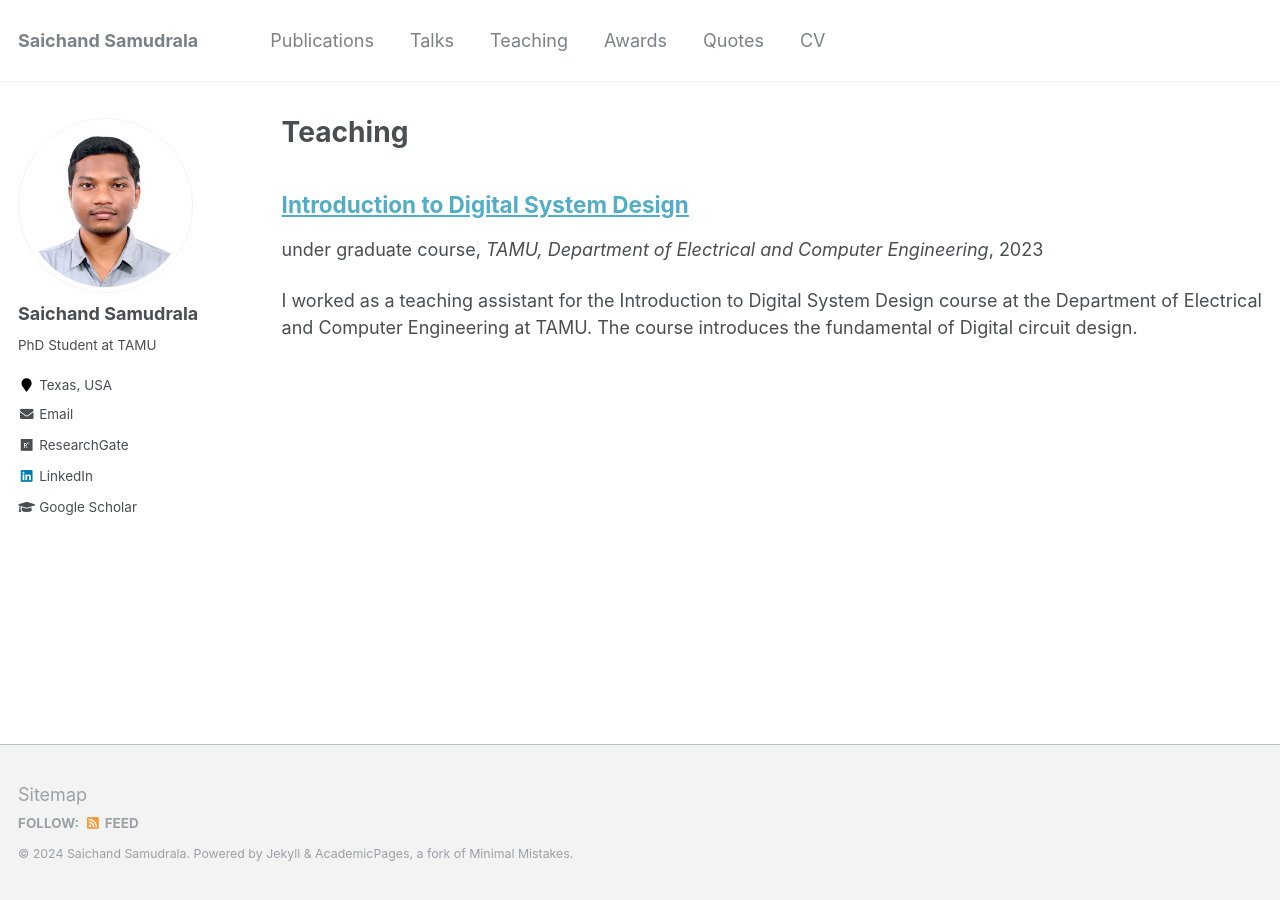
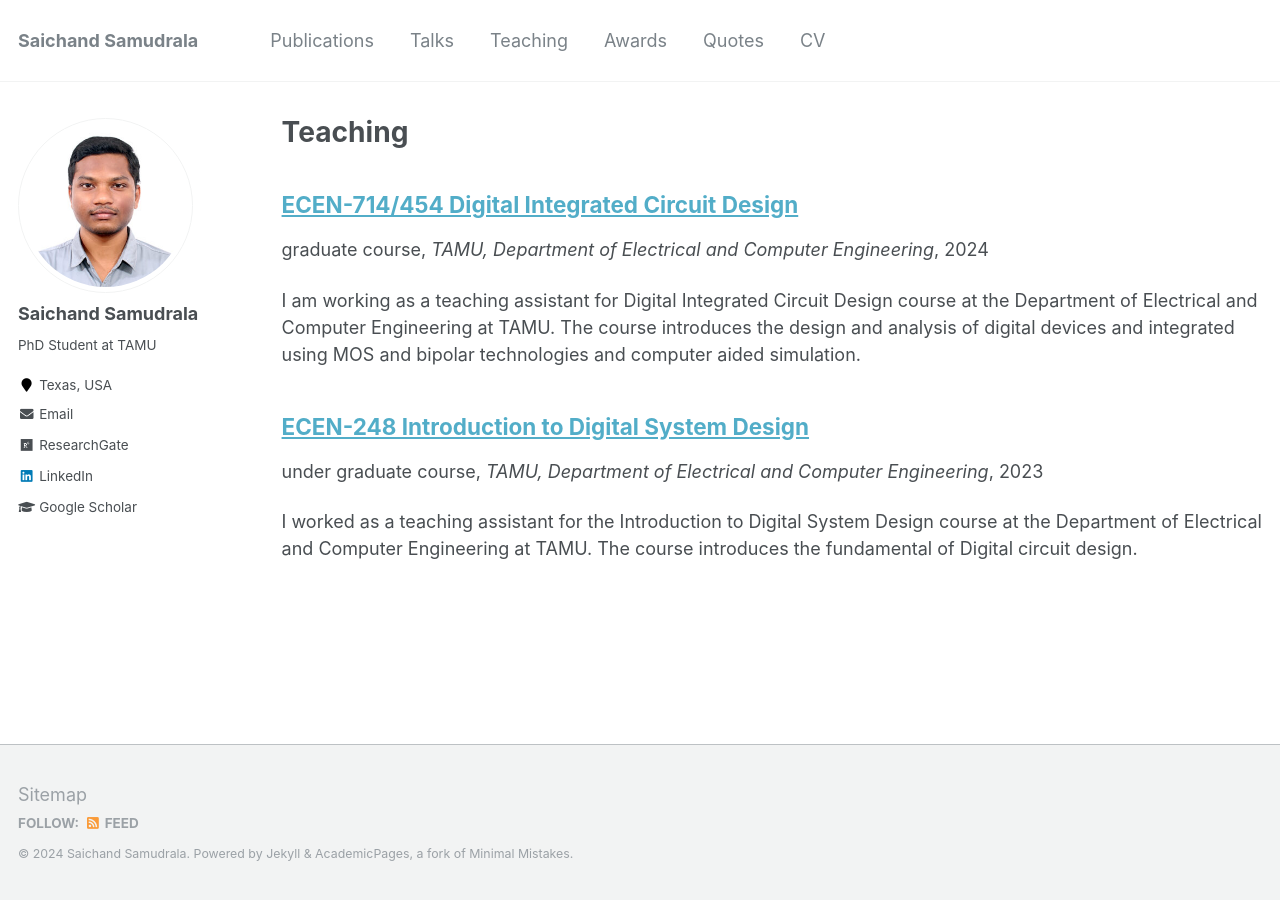
Before and after one commit to SaichandSamudrala2022/SaichandSamudrala.github.io, a Jekyll site: the page built from _pages/teaching.html, in a window 1280 px wide. Built offline with Jekyll 4.4.1, drawn with Linux system fonts in a browser that asks for light colours.

Commit message:
updated the teaching.md file and CV

```diff
--- a/_teaching/2023-fall-teaching-1.md
+++ b/_teaching/2023-fall-teaching-1.md
@@ -1,5 +1,5 @@
 ---
-title: "Introduction to Digital System Design"
+title: "ECEN-248 Introduction to Digital System Design"
 collection: teaching
 type: "under graduate course"
 permalink: /teaching/2023-fall-teaching-1
--- /dev/null
+++ b/_teaching/2024-spring-teaching-2.md
@@ -0,0 +1,11 @@
+---
+title: "ECEN-714/454 Digital Integrated Circuit Design"
+collection: teaching
+type: "graduate course"
+permalink: /teaching/2024-spring-teaching-2
+venue: "TAMU, Department of Electrical and Computer Engineering"
+date: 2024-01-16 & 2024-05-06
+location: "Texas, USA"
+---
+
+I am working as a teaching assistant for Digital Integrated Circuit Design course at the Department of Electrical and Computer Engineering at TAMU. The course introduces the design and analysis of digital devices and integrated using MOS and bipolar technologies and computer aided simulation.
```
Also changed, not shown: _teaching/2015-spring-teaching-2.md (deleted, +0 -9 lines).
